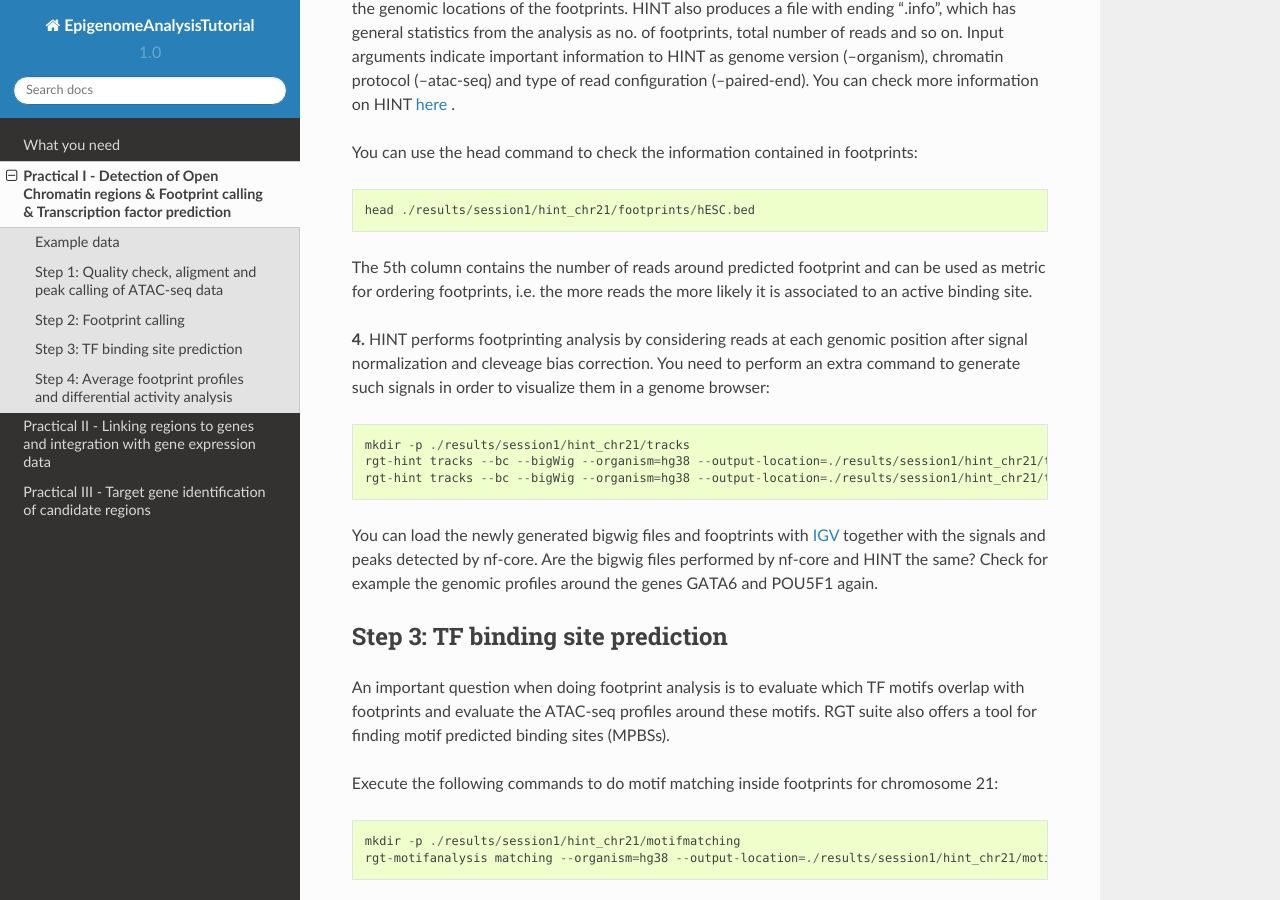
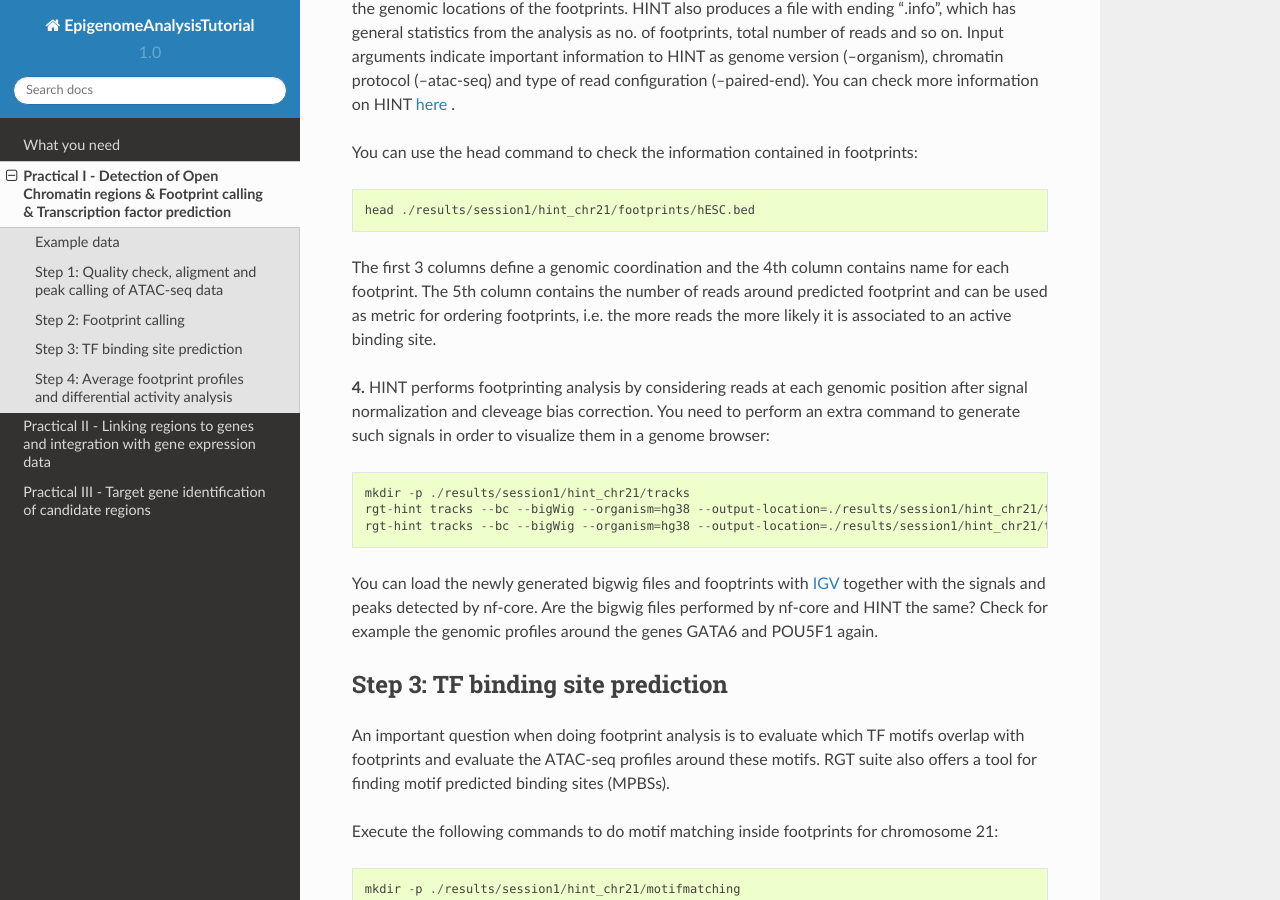
Before and after one commit to SchulzLab/EpigenomeAnalysisTutorial-2020, a Sphinx documentation site: the page built from docs/Practical1.rst, in a window 1280 px wide and 900 px high, scrolled down 2348 px. Built offline with Sphinx 7.4.7 and the Read the Docs theme 2.0.0, drawn with Linux system fonts in a browser that asks for light colours.

Commit message:
Update Practical1.rst

```diff
--- a/docs/Practical1.rst
+++ b/docs/Practical1.rst
@@ -70,7 +70,7 @@ You can use the head command to check the information contained in footprints:
 ::
     head ./results/session1/hint_chr21/footprints/hESC.bed
 
-The 5th column contains the number of reads around predicted footprint and can be used as metric for ordering footprints, i.e. the more reads the more likely it is associated to an active binding site.
+The first 3 columns define a genomic coordination and the 4th column contains name for each footprint. The 5th column contains the number of reads around predicted footprint and can be used as metric for ordering footprints, i.e. the more reads the more likely it is associated to an active binding site.
 
 **4.** HINT performs footprinting analysis by considering reads at each genomic position after signal normalization and cleveage bias correction.  You need to perform an extra command to generate such signals in order to visualize them in a genome browser:
 ::
```
